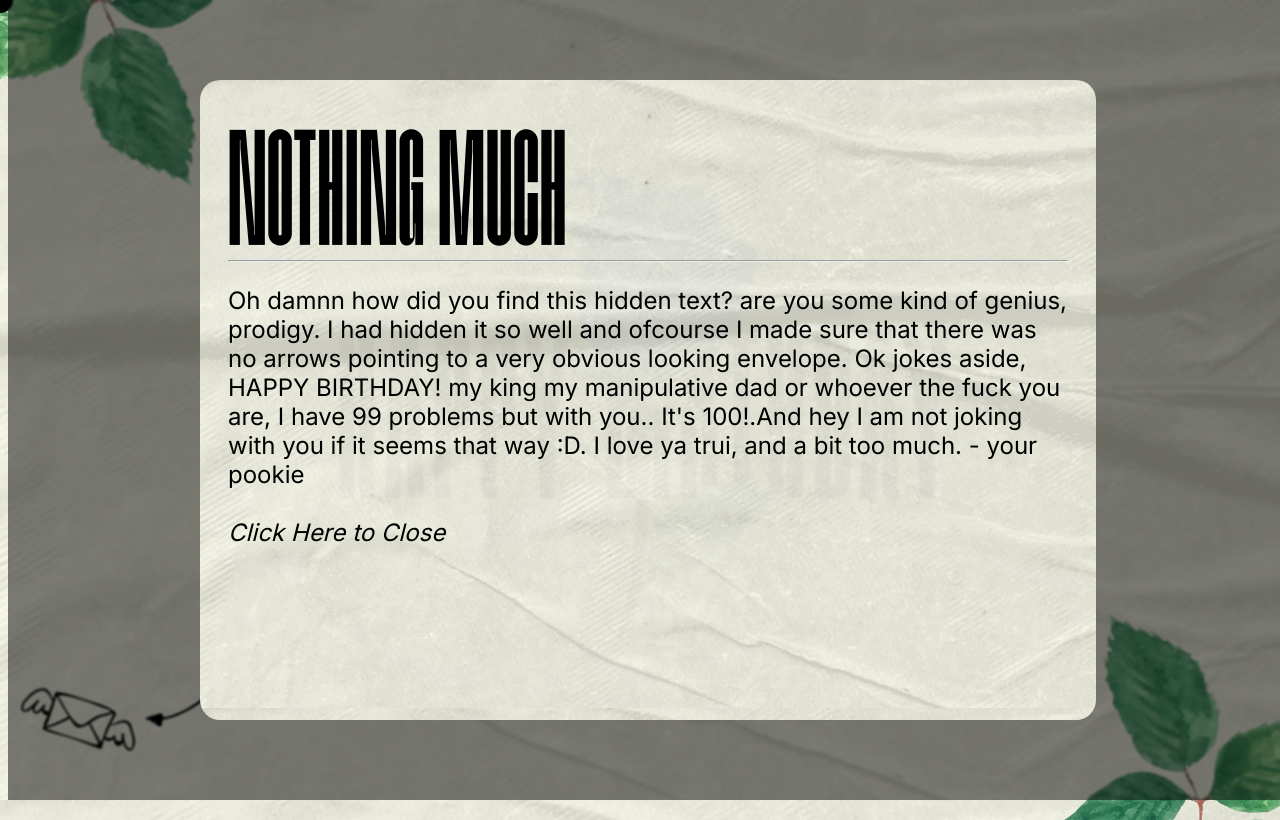
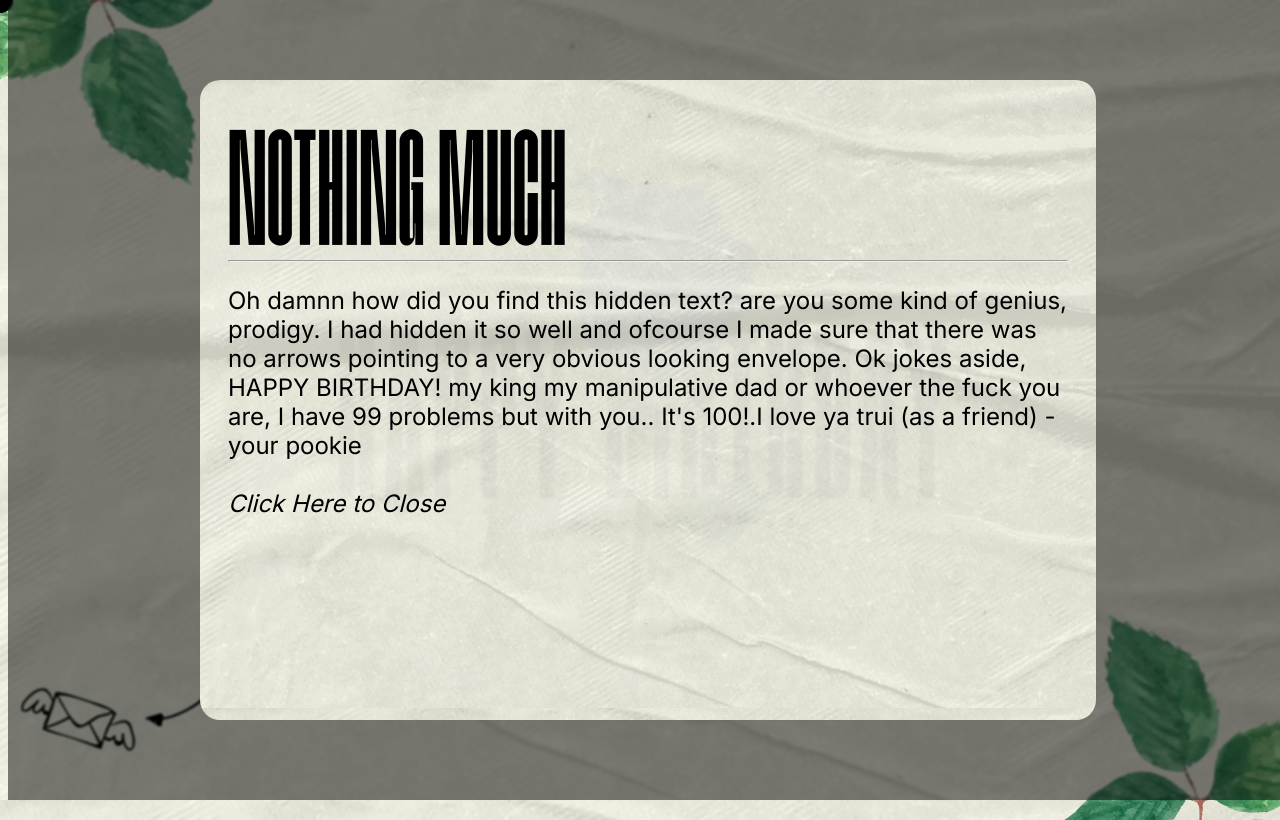
Before and after one commit to humaneediedofanxiety/scrambled-project, a website: page Screen 2/index.html in a window 1280 px wide. Both pictures are taken after a click on the picture 80 px from the left and 720 px from the top of the page. Shown: the top 820 px of the page. Drawn offline with Linux system fonts and the light colour scheme.

Commit message:
Update index.html

```diff
--- a/Screen 2/index.html
+++ b/Screen 2/index.html
@@ -32,7 +32,7 @@
                     <div class="main-content">
                     <h2 class="main-text">Nothing Much</h2>
                     <hr>
-                    <p>Oh damnn how did you find this hidden text? are you some kind of genius, prodigy. I had hidden it so well and ofcourse I made sure that there was no arrows pointing to a very obvious looking envelope. Ok jokes aside, HAPPY BIRTHDAY! my king my manipulative dad or whoever the fuck you are, I have 99 problems but with you.. It's 100!.And hey I am not joking with you if it seems that way :D. I love ya trui, and a bit too much. - your pookie  <br><br><i><span id="close">Click Here to Close</span></i></p> </div>
+                    <p>Oh damnn how did you find this hidden text? are you some kind of genius, prodigy. I had hidden it so well and ofcourse I made sure that there was no arrows pointing to a very obvious looking envelope. Ok jokes aside, HAPPY BIRTHDAY! my king my manipulative dad or whoever the fuck you are, I have 99 problems but with you.. It's 100!.I love ya trui (as a friend) - your pookie  <br><br><i><span id="close">Click Here to Close</span></i></p> </div>
                     <!-- <div class="close">X</div> -->
                 </div>
             </div>
```
